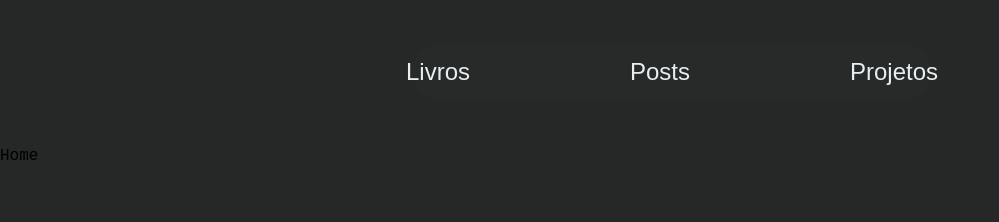
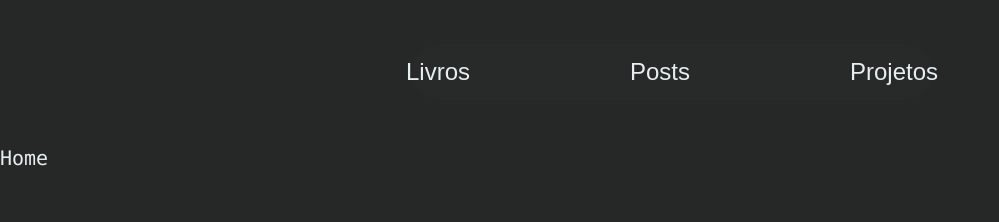
Before and after one commit to miguel-l-b/miguel-l-b.dev, a React (Create React App) app: page / in a window 1280 px wide. Shown: the top 222 px of the page, without its empty margins (0-999 px from the left). Built offline with nearby package versions, Linux system fonts and the light colour scheme.

Commit message:
Update index.css with new styles

```diff
--- a/src/index.css
+++ b/src/index.css
@@ -5,10 +5,21 @@
 @import url('https://fonts.googleapis.com/css2?family=Quicksand:wght@300;400;500;600;700&family=Roboto+Mono:ital,wght@0,100;0,200;0,300;0,400;0,500;0,600;0,700;1,100;1,200;1,300;1,400;1,500;1,600;1,700&display=swap');
 @import url('https://fonts.googleapis.com/css2?family=Jura:wght@300;400;500;600;700&display=swap');
 
+* {
+  @apply cursor-none;
+}
+
 body {
-  background-color: #262727;
   margin: 0;
-  font-family: 'Roboto Mono', monospace;
   -webkit-font-smoothing: antialiased;
   -moz-osx-font-smoothing: grayscale;
+  @apply bg-black text-white font-mono font-normal;
 }
+
+h1 {
+  @apply text-xl font-medium;
+}
+
+a.animated-link {
+  @apply text-blue-light w-0 border-b-blue-dark border-b-4;
+}
```
